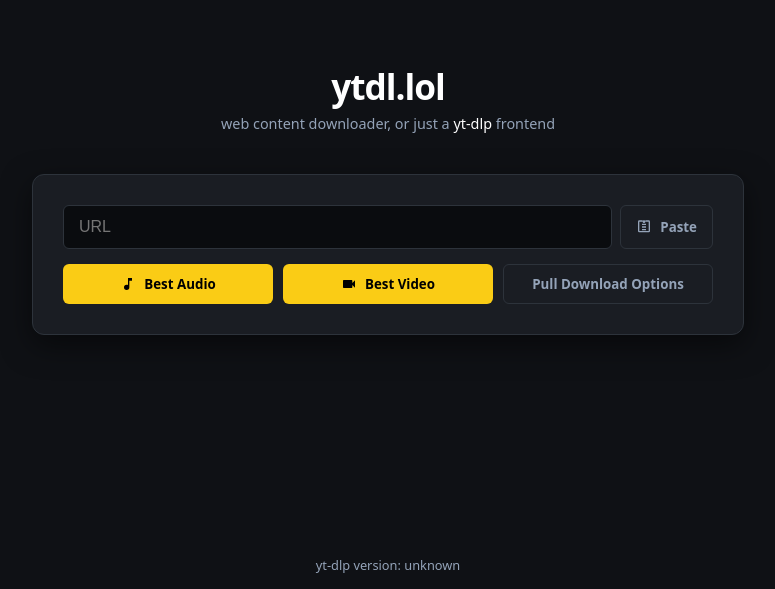
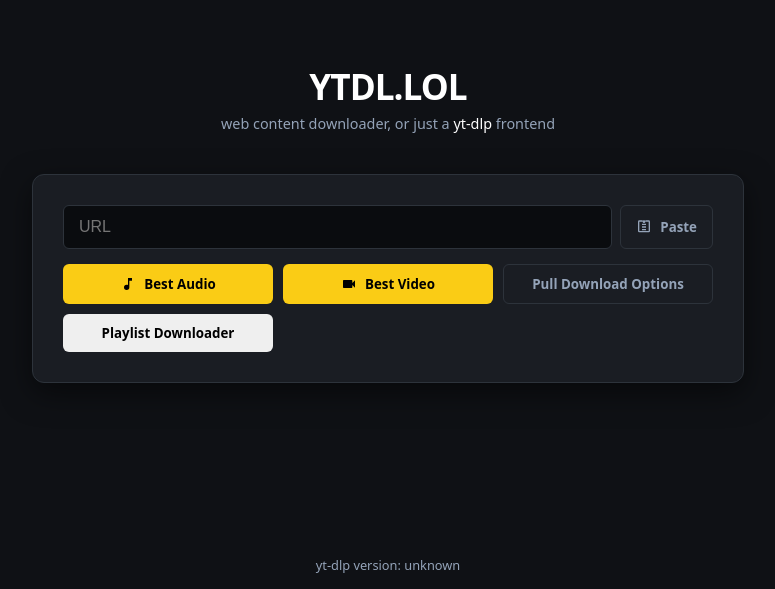
Before and after one commit to zuirx/ytdl-django, a Django app: page / in a window 1280 px wide. Shown: the top 589 px of the page, without its empty margins (252-1027 px from the left). Run offline with Django 5.2, Linux system fonts and the light colour scheme.

Commit message:
frontend ajustment

```diff
--- a/main/templates/main/home.html
+++ b/main/templates/main/home.html
@@ -224,7 +224,7 @@
 <body>
 
     <header>
-        <h1>ytdl.lol</h1>
+        <h1>YTDL.LOL</h1>
         <div class="subtitle">web content downloader, or just a <a href="https://github.com/yt-dlp/yt-dlp" target="_blank">yt-dlp</a> frontend</div>
     </header>
 
@@ -257,6 +257,7 @@
                     Best Video
                 </button>
                 <button type="submit" name="action" value="info" class="btn-ghost">Pull Download Options</button>
+                <button type="submit" name="action" value="playlist" class="btn-secondary">Playlist Downloader</button>
             </div>
         </form>
     </main>
@@ -352,6 +353,9 @@
     {% endif %}
 
     <footer>
+        {% if lastupdate %}
+            <span>last update: {{lastup}} {% if lastuptdy %} <span class="alert-up">!</span> {% endif %}</span>
+        {% endif %}
         {% if ytdlpver %}
             <span>yt-dlp version: {{ytdlpver}}</span>
         {% endif %}
```
